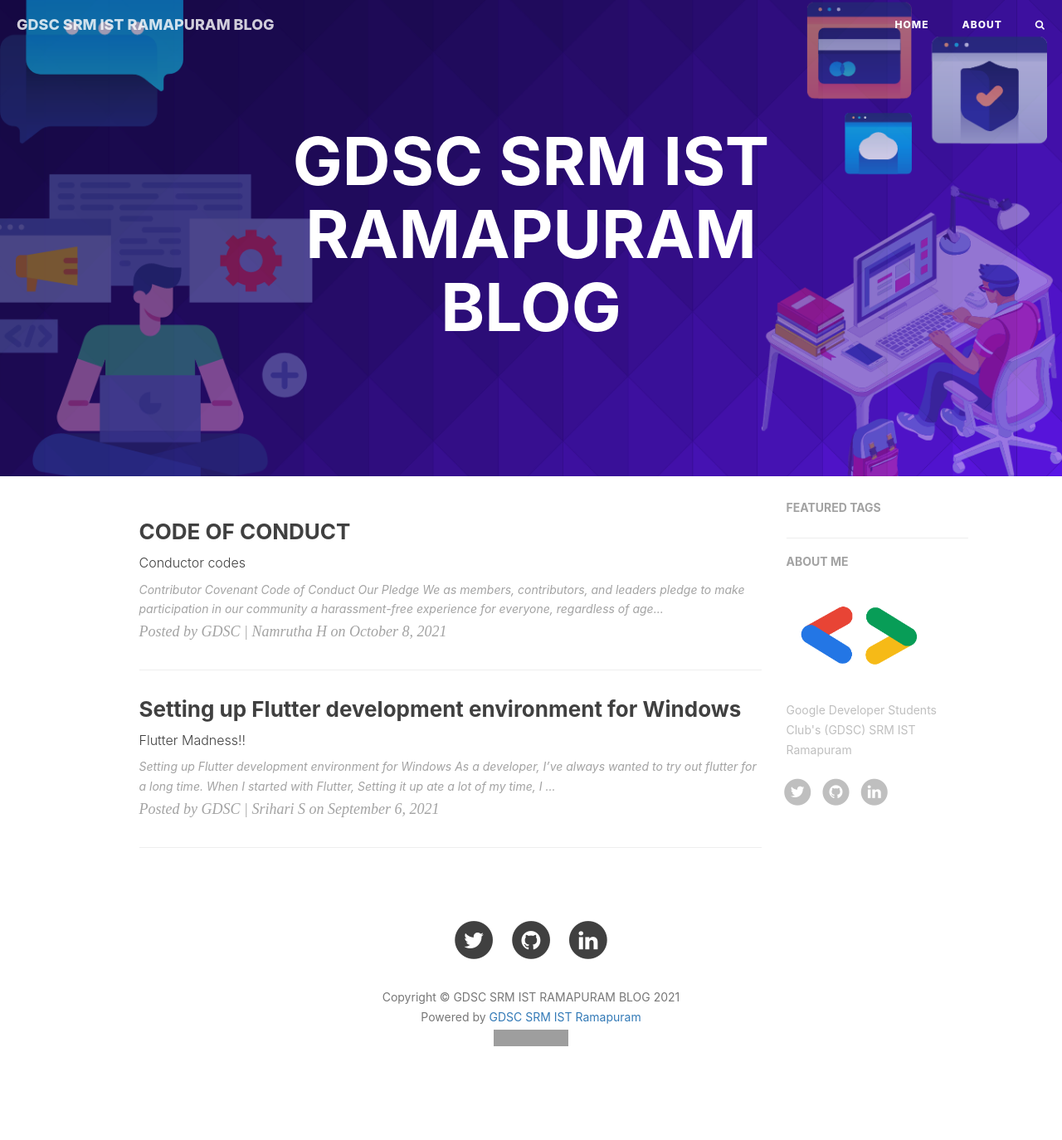
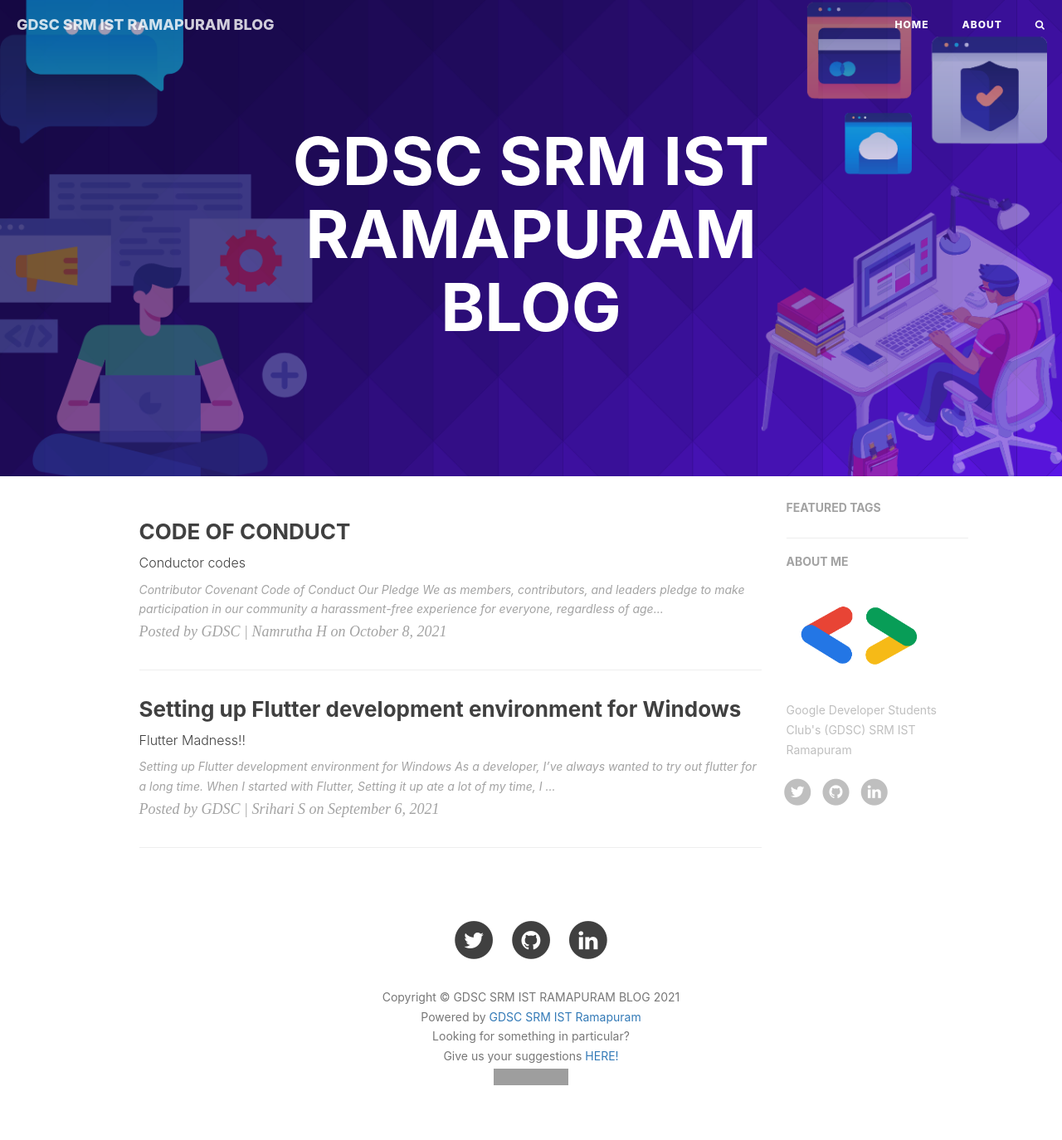
Before and after one commit to dsc-srmrmp/dsc-srmrmp.github.io, a Jekyll site: the page built from index.html, in a window 1280 px wide. Shown: the whole page at 83% size. Built offline with Jekyll 4.4.1, drawn with Linux system fonts in a browser that asks for light colours; nearby versions of some CDN libraries; the list of posts is cut into pages by our own code; comment, search, counter and statistics services are not loaded; before the commit the page ends 1326 px from its top, so only the background shows below that; grey boxes are pictures that could not be loaded.

Commit message:
Blog: Source: Adding a suggestions form

```diff
--- a/_includes/footer.html
+++ b/_includes/footer.html
@@ -10,6 +10,10 @@
                     Copyright &copy; {{ site.title }} {{ site.time | date: '%Y' }}
                     <br>
                     Powered by <a href="https://dsc-srmrmp.github.io/">GDSC SRM IST Ramapuram</a>
+                    <br>
+                    Looking for something in particular?
+                    <br>
+                    Give us your suggestions <a href="https://forms.gle/3dyUmdJFZnDtTTTa9">HERE!</a>
                     <br>
                     <img src="https://visitor-badge.glitch.me/badge?page_id=dsc-srmrmp.dsc-srmrmp.github.io&left_text=You%20are%20visitor%20number" alt="Views"/>
                 </p>
```
